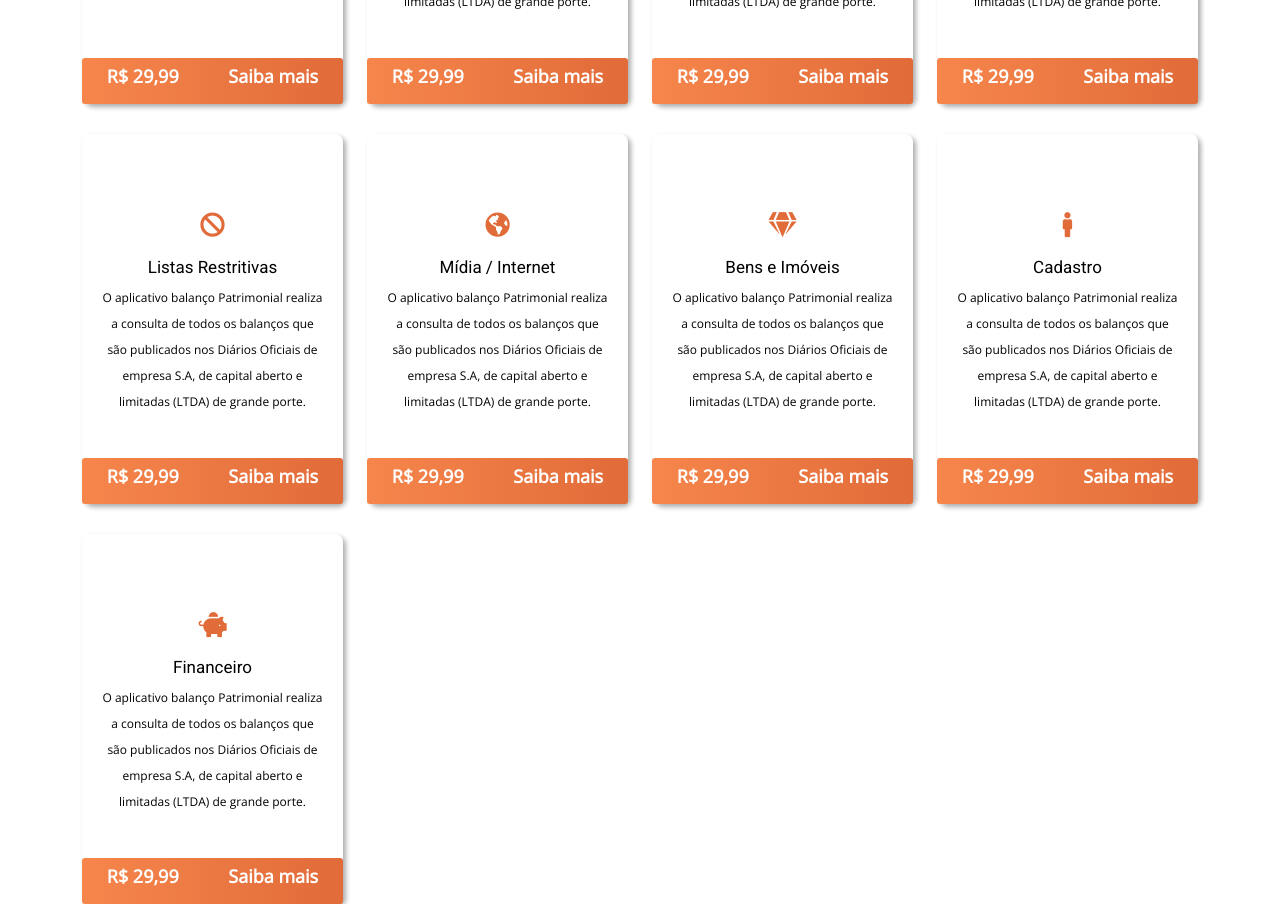
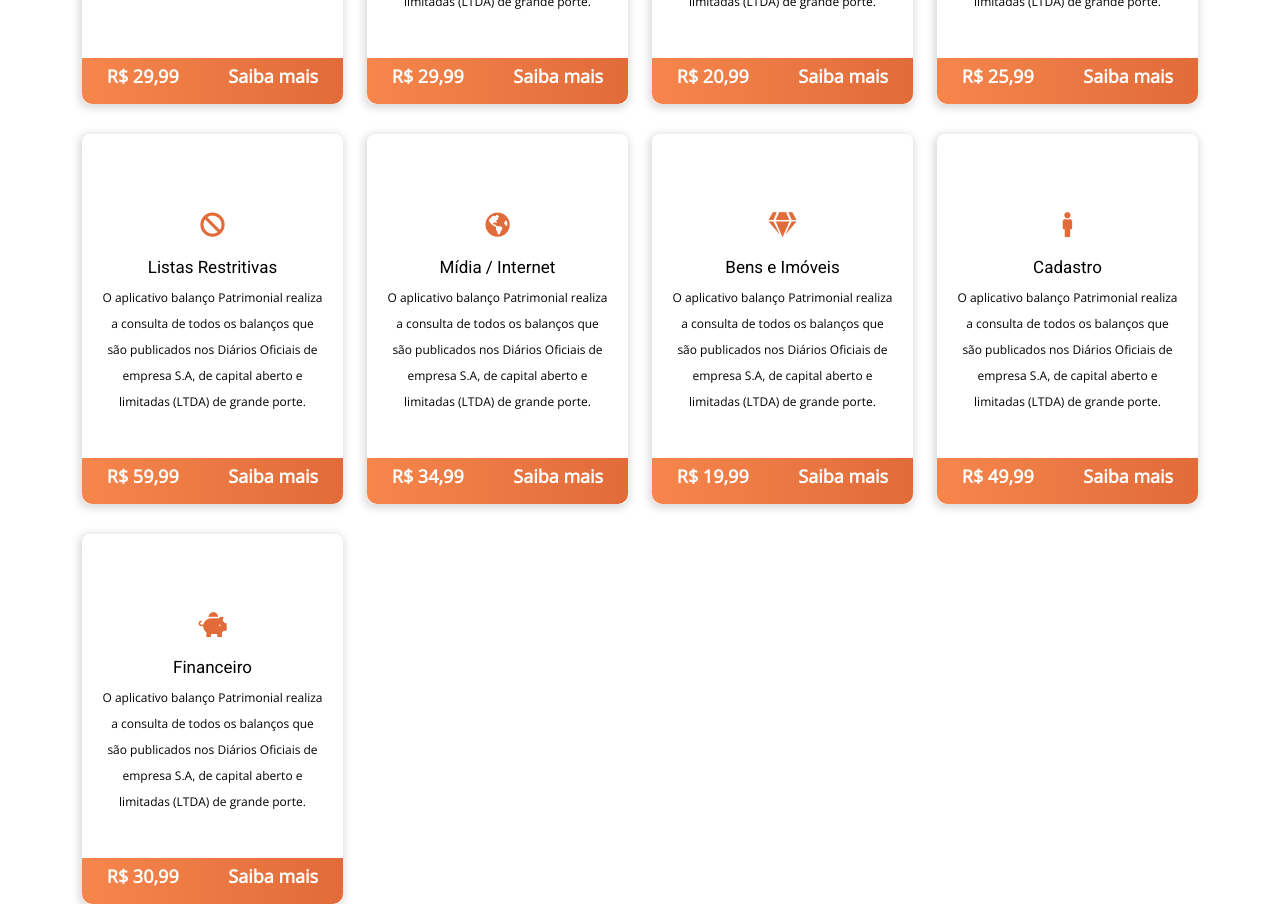
Before and after one commit to ggsales/case-front-end-upLexis, a Next.js app: page / in a window 1280 px wide. Shown: the part 720-1624 px from the top of the page. Built offline with nearby package versions, Linux system fonts and the light colour scheme.

Commit message:
aplica rotas dinamicas

```diff
--- a/components/Elements/Cards/CardsArea.js
+++ b/components/Elements/Cards/CardsArea.js
@@ -1,93 +1,13 @@
 import { useEffect, useState } from "react";
+import CardsContent from "./CardsContent";
+import { useRouter } from "next/router";
+
+
 
 
 
 
 export default function CardsArea(){
-    const CardsContent = [
-        {
-            id:1,
-            Image: <i className="fas fa-briefcase"></i>,
-            name:"Profissional",
-            category: ["profissional","todos"],
-            description:"",
-            price: "R$ 29,99"
-        },
-
-        {
-            id:2,
-            Image: <i className="fas fa-landmark"></i>,
-            name:"Reguladores",
-            category: ["reguladores", "todos"],
-            description:"O aplicativo balanço Patrimonial realiza a consulta de todos os balanços que são publicados nos Diários Oficiais de empresa S.A, de capital aberto e limitadas (LTDA) de grande porte.",
-            price: "R$ 29,99"
-        },
-
-        {
-            id:3,
-            Image: <i className="fas fa-tree"></i>,
-            name:"Sócio Ambiental",
-            category: ["socio-ambiental", "todos"],
-            description:"O aplicativo balanço Patrimonial realiza a consulta de todos os balanços que são publicados nos Diários Oficiais de empresa S.A, de capital aberto e limitadas (LTDA) de grande porte.",
-            price: "R$ 29,99"
-        },
-
-        {
-            id:4,
-            Image: <i className="fas fa-gavel"></i>,
-            name:"Jurídico",
-            category: ["juridico", "todos"],
-            description:"O aplicativo balanço Patrimonial realiza a consulta de todos os balanços que são publicados nos Diários Oficiais de empresa S.A, de capital aberto e limitadas (LTDA) de grande porte.",
-            price: "R$ 29,99"
-        },
-
-        {
-            id:5,
-            Image: <i className="fas fa-ban"></i>,
-            name:"Listas Restritivas",
-            category: ["listas-restritivas", "todos"],
-            description:"O aplicativo balanço Patrimonial realiza a consulta de todos os balanços que são publicados nos Diários Oficiais de empresa S.A, de capital aberto e limitadas (LTDA) de grande porte.",
-            price: "R$ 29,99"
-        },
-
-        {
-            id:6,
-            Image: <i className="fas fa-globe-americas"></i>,
-            name:"Mídia / Internet",
-            category: ["midia-internet", "todos"],
-            description:"O aplicativo balanço Patrimonial realiza a consulta de todos os balanços que são publicados nos Diários Oficiais de empresa S.A, de capital aberto e limitadas (LTDA) de grande porte.",
-            price: "R$ 29,99"
-        },
-
-        {
-            id:7,
-            Image: <i className="fas fa-gem"></i>,
-            name:"Bens e Imóveis",
-            category: ["bens-imoveis", "todos"],
-            description:"O aplicativo balanço Patrimonial realiza a consulta de todos os balanços que são publicados nos Diários Oficiais de empresa S.A, de capital aberto e limitadas (LTDA) de grande porte.",
-            price: "R$ 29,99"
-        },
-
-        {
-            id:8,
-            Image: <i className="fas fa-male"></i>,
-            name: "Cadastro",
-            category: ["cadastro", "todos"],
-            description:"O aplicativo balanço Patrimonial realiza a consulta de todos os balanços que são publicados nos Diários Oficiais de empresa S.A, de capital aberto e limitadas (LTDA) de grande porte.",
-            price: "R$ 29,99"
-        },
-
-        {
-            id:9,
-            Image: <i className="fas fa-piggy-bank"></i>,
-            name:"Financeiro",
-            category: ["financeiro", "todos"],
-            description:"O aplicativo balanço Patrimonial realiza a consulta de todos os balanços que são publicados nos Diários Oficiais de empresa S.A, de capital aberto e limitadas (LTDA) de grande porte.",
-            price: "R$ 29,99"
-        },
-
-    ]
-
     const [filter, setFilter] = useState("todos");
     const [services, setServices] = useState([]);
     useEffect(() => {
@@ -103,6 +23,7 @@ export default function CardsArea(){
        }));
        setServices(filtered);
     }, [filter]);
+
 
 
 
@@ -155,13 +76,11 @@ export default function CardsArea(){
                         </select>
 
                     </div>
-
                 </div>
-
             </div>
 
             <div className="container">
-                <div className="row grid wow fadeInUp" data-wow-delay="1.5s">
+                <div className="row grid wow fadeInLeft" data-wow-delay="1.8s">
                     {services.map((item, i) =>
                     item.filtered === true ? (
                         <div className="col-xl-3 col-md-4 col-lg-4 col-sm-6"  key={i}>
@@ -177,20 +96,18 @@ export default function CardsArea(){
                                 </div>
                                 <div className="card-price">
                                     <p>{item.price}</p>
-                                    <a href="#">Saiba mais</a>
+                                    <a href={`detalhes${"/"+ item.id}`}>Saiba mais</a>
 
                                 </div>
-
                             </div>
-
                         </div>
-                        ) : (''
-                        )
+                        ) : ('')
                     )}
                 </div>
 
             </div>
 
+
         </section>
     </>
     )
--- a/components/Elements/Cards/CardsContent.js
+++ b/components/Elements/Cards/CardsContent.js
@@ -1,8 +1,6 @@
 
 
 
-
-export default function CardsContent(){
     const CardsContent = [
         {
             id:1,
@@ -28,7 +26,7 @@ export default function CardsContent(){
             name:"Sócio Ambiental",
             category: ["socio-ambiental", "todos"],
             description:"O aplicativo balanço Patrimonial realiza a consulta de todos os balanços que são publicados nos Diários Oficiais de empresa S.A, de capital aberto e limitadas (LTDA) de grande porte.",
-            price: "R$ 29,99"
+            price: "R$ 20,99"
         },
 
         {
@@ -37,7 +35,7 @@ export default function CardsContent(){
             name:"Jurídico",
             category: ["juridico", "todos"],
             description:"O aplicativo balanço Patrimonial realiza a consulta de todos os balanços que são publicados nos Diários Oficiais de empresa S.A, de capital aberto e limitadas (LTDA) de grande porte.",
-            price: "R$ 29,99"
+            price: "R$ 25,99"
         },
 
         {
@@ -46,7 +44,7 @@ export default function CardsContent(){
             name:"Listas Restritivas",
             category: ["listas-restritivas", "todos"],
             description:"O aplicativo balanço Patrimonial realiza a consulta de todos os balanços que são publicados nos Diários Oficiais de empresa S.A, de capital aberto e limitadas (LTDA) de grande porte.",
-            price: "R$ 29,99"
+            price: "R$ 59,99"
         },
 
         {
@@ -55,7 +53,7 @@ export default function CardsContent(){
             name:"Mídia / Internet",
             category: ["midia-internet", "todos"],
             description:"O aplicativo balanço Patrimonial realiza a consulta de todos os balanços que são publicados nos Diários Oficiais de empresa S.A, de capital aberto e limitadas (LTDA) de grande porte.",
-            price: "R$ 29,99"
+            price: "R$ 34,99"
         },
 
         {
@@ -64,7 +62,7 @@ export default function CardsContent(){
             name:"Bens e Imóveis",
             category: ["bens-imoveis", "todos"],
             description:"O aplicativo balanço Patrimonial realiza a consulta de todos os balanços que são publicados nos Diários Oficiais de empresa S.A, de capital aberto e limitadas (LTDA) de grande porte.",
-            price: "R$ 29,99"
+            price: "R$ 19,99"
         },
 
         {
@@ -73,7 +71,7 @@ export default function CardsContent(){
             name: "Cadastro",
             category: ["cadastro", "todos"],
             description:"O aplicativo balanço Patrimonial realiza a consulta de todos os balanços que são publicados nos Diários Oficiais de empresa S.A, de capital aberto e limitadas (LTDA) de grande porte.",
-            price: "R$ 29,99"
+            price: "R$ 49,99"
         },
 
         {
@@ -82,8 +80,8 @@ export default function CardsContent(){
             name:"Financeiro",
             category: ["financeiro", "todos"],
             description:"O aplicativo balanço Patrimonial realiza a consulta de todos os balanços que são publicados nos Diários Oficiais de empresa S.A, de capital aberto e limitadas (LTDA) de grande porte.",
-            price: "R$ 29,99"
+            price: "R$ 30,99"
         },
 
     ]
-}
+export default CardsContent;
--- a/components/Elements/Carrousel/CarrouselHome.js
+++ b/components/Elements/Carrousel/CarrouselHome.js
@@ -37,7 +37,7 @@ export default function CarrouselHome(){
                                 <div className="row">
                                     <div className="col-lg-3 slider-prices">
                                         <span><small>R$</small>40,00</span>
-                                        <button>Saiba mais</button>
+                                        <a href="/detalhes">Saiba mais</a>
                                     </div>
                                 </div>
                             </div>
@@ -59,7 +59,7 @@ export default function CarrouselHome(){
                                 <div className="row">
                                     <div className="col-lg-3 slider-prices">
                                         <span><small>R$</small>40,00</span>
-                                        <button>Saiba mais</button>
+                                        <a href="/detalhes">Saiba mais</a>
                                     </div>
                                 </div>
                             </div>
@@ -81,7 +81,7 @@ export default function CarrouselHome(){
                                 <div className="row">
                                     <div className="col-lg-3 slider-prices">
                                         <span><small>R$</small>40,00</span>
-                                        <button>Saiba mais</button>
+                                        <a href="/detalhes">Saiba mais</a>
                                     </div>
                                 </div>
                             </div>
--- a/package.json
+++ b/package.json
@@ -14,6 +14,7 @@
     "node-sass": "^7.0.1",
     "react": "^17.0.2",
     "react-dom": "^17.0.2",
+    "react-router-dom": "^6.2.1",
     "react-slick": "^0.28.1",
     "slick-carousel": "^1.8.1",
     "wowjs": "^1.1.3"
--- a/public/scss/_cards.scss
+++ b/public/scss/_cards.scss
@@ -84,7 +84,7 @@
         width: 180px;
         height: 25px;
         border: none;
-        box-shadow: -0px 1px 2px 0px rgba(0,0,0,0.33);
+        box-shadow: -0px 1px 2px 1px rgba(0,0,0,0.15);
         margin-left: 20px;
         border-radius: 4px;
         font-size: 11px;
@@ -104,7 +104,7 @@
     flex-direction: column;
     justify-content: center;
     align-items: center;
-    box-shadow: 3px 3px 5px 0px rgba(0,0,0,0.33);
+    box-shadow: -1px 2px 8px 2px rgba(0,0,0,0.15);
     position: relative;
     padding: 20px;
     @media #{$xl}{
@@ -174,7 +174,7 @@
         justify-content: space-around;
         width: 100%;
         position: absolute;
-        border-radius: 3px;
+        border-radius: 0px 0px 10px 10px;
         background:  linear-gradient(90deg,#f6864c,#e16b39);
         bottom: 0;
         padding-top: 5px;
--- a/public/scss/_carrousel.scss
+++ b/public/scss/_carrousel.scss
@@ -79,7 +79,7 @@
                 font-weight: 700;
             }
 
-            & button{
+            & a{
                 font-size: 15px;
                 color: #fff;
                 border-radius: 7px;
```
Also changed, not shown: components/Elements/Details/CarrouselServices.js (+55 -11 lines), pages/detalhes.js (deleted, +0 -14 lines), pages/detalhes/[id].js (added, +16 -0 lines), public/scss/_details.scss (+56 -4 lines), public/css/style.css, 2 other files (tests, documents, lock files or other folders).
